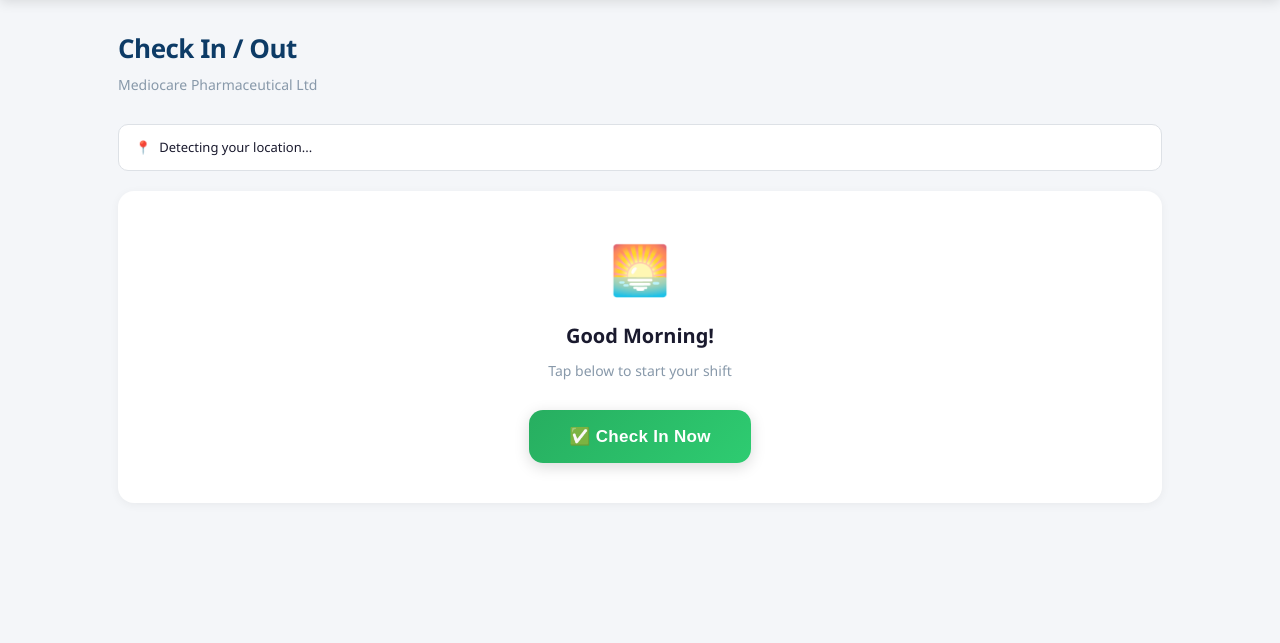
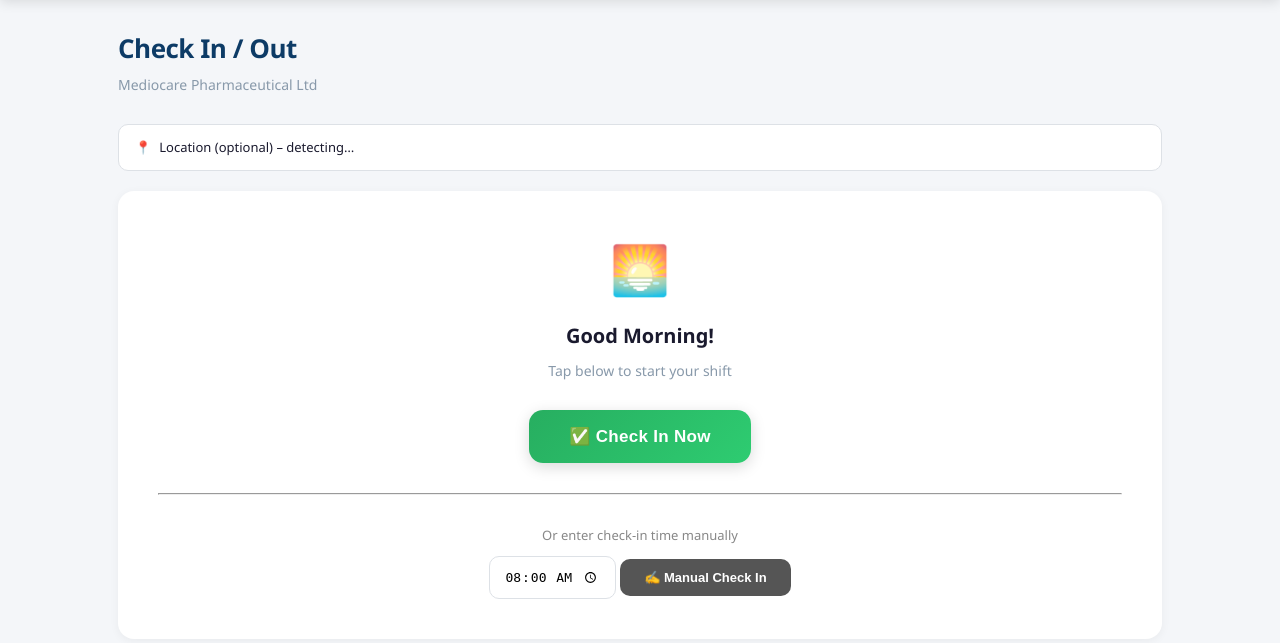
Before and after one commit to mediocareworkpulse/attendance-app, a Flask app: page /check-in in a window 1280 px wide. Shown: the part 64-707 px from the top of the page. Run offline with Flask 3, Linux system fonts and the light colour scheme; the visitor is signed in with stand-in values (Sample User, id 1); data that the repository does not hold is empty.

Commit message:
Update check_in.html

```diff
--- a/templates/check_in.html
+++ b/templates/check_in.html
@@ -5,7 +5,7 @@
 
 {% if session.get('role') not in ['admin','ceo'] %}
 <div id="ls" style="padding:12px 16px;margin-bottom:20px;background:#fff;border:1px solid #dde1e6;font-size:13px;border-radius:10px;display:flex;align-items:center;gap:8px;">
-    <span>📍</span> <span id="ls-text">Detecting your location...</span>
+    <span>📍</span> <span id="ls-text">Location (optional) – detecting…</span>
 </div>
 
 {% if user_status=='none' %}
@@ -17,16 +17,30 @@
         <input type="hidden" name="lat" id="lat"><input type="hidden" name="lng" id="lng"><input type="hidden" name="location" id="loc">
         <button type="submit" name="action" value="check_in" class="checkin-btn btn-check-in">✅ Check In Now</button>
     </form>
+    <hr style="margin:30px 0;border-color:#eee;">
+    <p style="color:#888;font-size:13px;margin-bottom:10px;">Or enter check‑in time manually</p>
+    <form method="POST" action="/manual-attendance">
+        <input type="hidden" name="action" value="check_in">
+        <div class="form-group" style="display:inline-block;"><input type="time" name="manual_time" value="08:00" required></div>
+        <button type="submit" class="btn" style="background:#555;">✍️ Manual Check In</button>
+    </form>
 </div>
 {% elif user_status=='checked_in' %}
 <div class="checkin-container">
     <div style="font-size:48px;margin-bottom:12px;">⏳</div>
     <div class="checkin-title">You're Clocked In</div>
-    <div class="checkin-subtitle" id="timer-display">Calculating...</div>
+    <div class="checkin-subtitle" id="timer-display">Calculating…</div>
     <div id="remaining-display" style="font-size:14px;color:#666;margin-bottom:20px;"></div>
     <form method="POST" action="/check-in" id="af">
         <input type="hidden" name="lat" id="lat"><input type="hidden" name="lng" id="lng"><input type="hidden" name="location" id="loc">
         <button type="submit" name="action" value="check_out" class="checkin-btn btn-check-out">🚪 Check Out Now</button>
+    </form>
+    <hr style="margin:30px 0;border-color:#eee;">
+    <p style="color:#888;font-size:13px;margin-bottom:10px;">Or enter check‑out time manually</p>
+    <form method="POST" action="/manual-attendance">
+        <input type="hidden" name="action" value="check_out">
+        <div class="form-group" style="display:inline-block;"><input type="time" name="manual_time" value="17:00" required></div>
+        <button type="submit" class="btn" style="background:#555;">✍️ Manual Check Out</button>
     </form>
 </div>
 {% else %}
@@ -57,55 +71,50 @@
 {% endif %}
 
 <script>
-// Fast location capture (no reverse geocode)
 var d=document.getElementById('ls-text'),la=document.getElementById('lat'),lo=document.getElementById('lng'),lc=document.getElementById('loc');
 if(d&&navigator.geolocation){
     navigator.geolocation.getCurrentPosition(function(p){
-        la.value=p.coords.latitude; lo.value=p.coords.longitude; lc.value=p.coords.latitude+','+p.coords.longitude;
-        d.textContent='Location captured'; d.parentElement.style.background='#d4f5e0'; d.parentElement.style.color='#1e7e34';
-    },function(){
-        d.textContent='Location unavailable'; d.parentElement.style.background='#fff3d6'; d.parentElement.style.color='#b45309';
+        la.value=p.coords.latitude;lo.value=p.coords.longitude;lc.value=p.coords.latitude+','+p.coords.longitude;
+        d.innerHTML='✅ Location captured';d.parentElement.style.background='#d4f5e0';d.parentElement.style.color='#1e7e34';
+    },function(err){
+        var msg='⚠️ Location unavailable – continuing without GPS (optional)';
+        if(err.code===1)msg='⚠️ Location permission denied – continuing (optional)';
+        else if(err.code===2)msg='⚠️ Location signal lost – continuing (optional)';
+        else if(err.code===3)msg='⚠️ Location timed out – continuing (optional)';
+        d.innerHTML=msg;d.parentElement.style.background='#fff3d6';d.parentElement.style.color='#b45309';
     },{timeout:5000,enableHighAccuracy:false});
-} else if(d){ d.textContent='Location not supported'; }
+} else if(d){d.innerHTML='⚠️ Location not supported by browser (optional)';d.parentElement.style.background='#fff3d6';d.parentElement.style.color='#b45309';}
 
-// Live timer for checked-in users
+// Live timer
 {% if user_status=='checked_in' and check_in_time %}
 (function(){
-    var checkInTime = "{{ check_in_time }}"; // HH:MM:SS
-    var parts = checkInTime.split(':');
-    var checkInDate = new Date();
-    checkInDate.setHours(parseInt(parts[0]),parseInt(parts[1]),parseInt(parts[2]),0);
-
+    var parts = "{{ check_in_time }}".split(':');
+    var checkIn = new Date();
+    checkIn.setHours(parseInt(parts[0]),parseInt(parts[1]),parseInt(parts[2]),0);
     {% if branch_info and branch_info.shift_end %}
-    var shiftEndStr = "{{ branch_info.shift_end }}";
-    var eparts = shiftEndStr.split(':');
+    var ep = "{{ branch_info.shift_end }}".split(':');
     var shiftEnd = new Date();
-    shiftEnd.setHours(parseInt(eparts[0]),parseInt(eparts[1]),0,0);
+    shiftEnd.setHours(parseInt(ep[0]),parseInt(ep[1]),0,0);
     {% else %}
     var shiftEnd = null;
     {% endif %}
-
-    function updateTimer(){
+    function update(){
         var now = new Date();
-        var diff = now - checkInDate;
-        var hours = Math.floor(diff/3600000);
-        var minutes = Math.floor((diff%3600000)/60000);
-        var seconds = Math.floor((diff%60000)/1000);
-        document.getElementById('timer-display').textContent = '🕒 Worked: '+hours+'h '+minutes+'m '+seconds+'s';
-
+        var diff = now - checkIn;
+        var h = Math.floor(diff/3600000), m = Math.floor((diff%3600000)/60000), s = Math.floor((diff%60000)/1000);
+        document.getElementById('timer-display').textContent = '🕒 Worked: '+h+'h '+m+'m '+s+'s';
         if(shiftEnd){
-            var remaining = shiftEnd - now;
-            if(remaining > 0){
-                var rh = Math.floor(remaining/3600000);
-                var rm = Math.floor((remaining%3600000)/60000);
+            var rem = shiftEnd - now;
+            if(rem>0){
+                var rh = Math.floor(rem/3600000), rm = Math.floor((rem%3600000)/60000);
                 document.getElementById('remaining-display').textContent = '⏰ Remaining: '+rh+'h '+rm+'m until shift end';
-            } else {
-                document.getElementById('remaining-display').textContent = '✅ Shift end time reached. You can check out.';
+            }else{
+                document.getElementById('remaining-display').textContent = '✅ Shift end time reached. You can check out now.';
             }
         }
     }
-    updateTimer();
-    setInterval(updateTimer,10000);
+    update();
+    setInterval(update,10000);
 })();
 {% endif %}
 </script>
```
